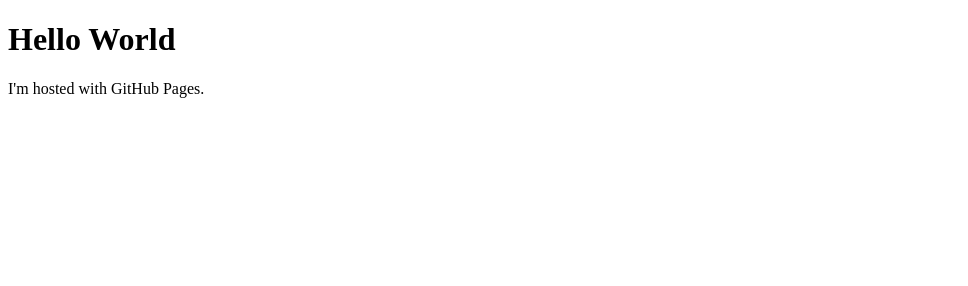
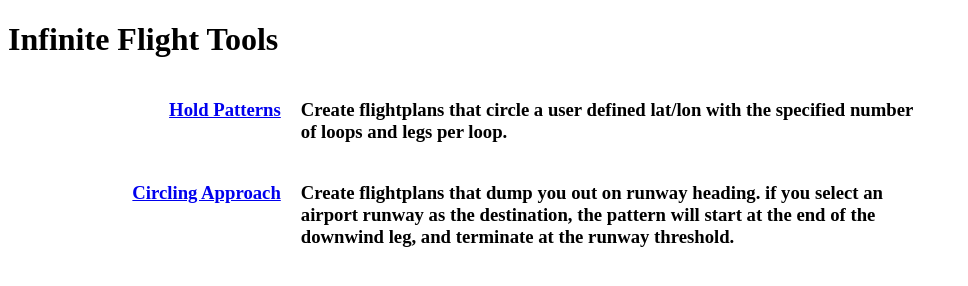
Before and after one commit to weecabin/weecabin.GitHub.io, a website: page index.html in a window 1280 px wide. Shown: the whole page, without its empty margins (0-968 px from the left). Drawn offline with Linux system fonts and the light colour scheme.

Commit message:
Initial Commit

```diff
--- a/index.html
+++ b/index.html
@@ -1,7 +1,39 @@
 <!DOCTYPE html>
 <html>
+<head>
+<link rel='stylesheet' href='styles.css' />
+</head>
 <body>
-<h1>Hello World</h1>
-<p>I'm hosted with GitHub Pages.</p>
+
+<div class="menu">
+<h1>Infinite Flight Tools</h1>
+</div>
+
+<div class="link">
+<h3>
+<a href="https://weecabin.github.io/IF-Web-Tools4/hold.html">Hold Patterns</a>
+</h3>
+</div>
+
+<div class="description">
+<h3>
+Create flightplans that circle a user defined lat/lon with the specified number of loops and legs per loop.
+</h3>
+</div>
+
+<div class="divider"></div>
+
+<div class="link">
+<h3>
+<a href="https://weecabin.github.io/IF-Web-Tools4/Circling.html">Circling Approach</a>
+</h3>
+</div>
+
+<div class="description">
+<h3>
+Create flightplans that dump you out on runway heading. if you select an airport runway as the destination, the pattern will start at the end of the downwind leg, and terminate at the runway threshold.
+</h3>
+</div>
+
 </body>
 </html>
--- /dev/null
+++ b/styles.css
@@ -0,0 +1,45 @@
+{
+  margin: 0;
+  padding: 0;
+  box-sizing: border-box;
+}
+
+.menu {
+  /* background-color:  #B2D6FF;    /* Medium blue */
+}
+
+.parameters {
+  float: left;                  /* Add this */
+  /* background-color: #F09A9D;  */
+}
+
+.result {
+  float: left;                  /* Add this */
+  /* background-color: #F5CF8E; */
+  padding-left:20px;
+}
+
+.status {
+  clear: both;
+  width: 100%;
+  /* background-color: #B5CF8E;  */
+}
+
+.divider {
+  height: 2px;
+  clear: both;
+  /* background-color: #D5CF8E;  */
+}
+
+.link {
+  float:left;
+  padding-left:20px;
+  width:20%;
+  text-align:right;
+}
+
+.description{
+  float:left;
+  width:50%;
+  padding-left:20px;
+}
```
